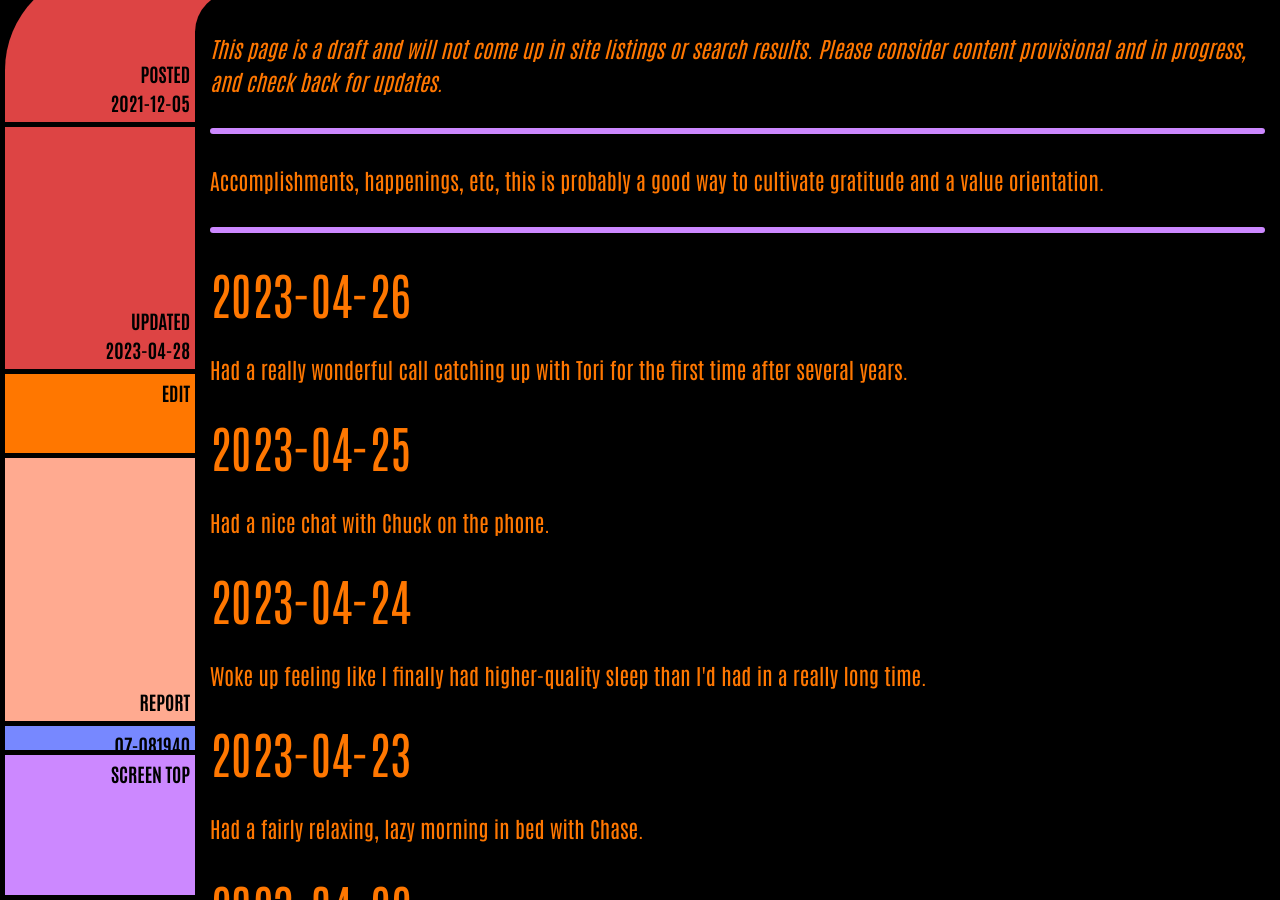
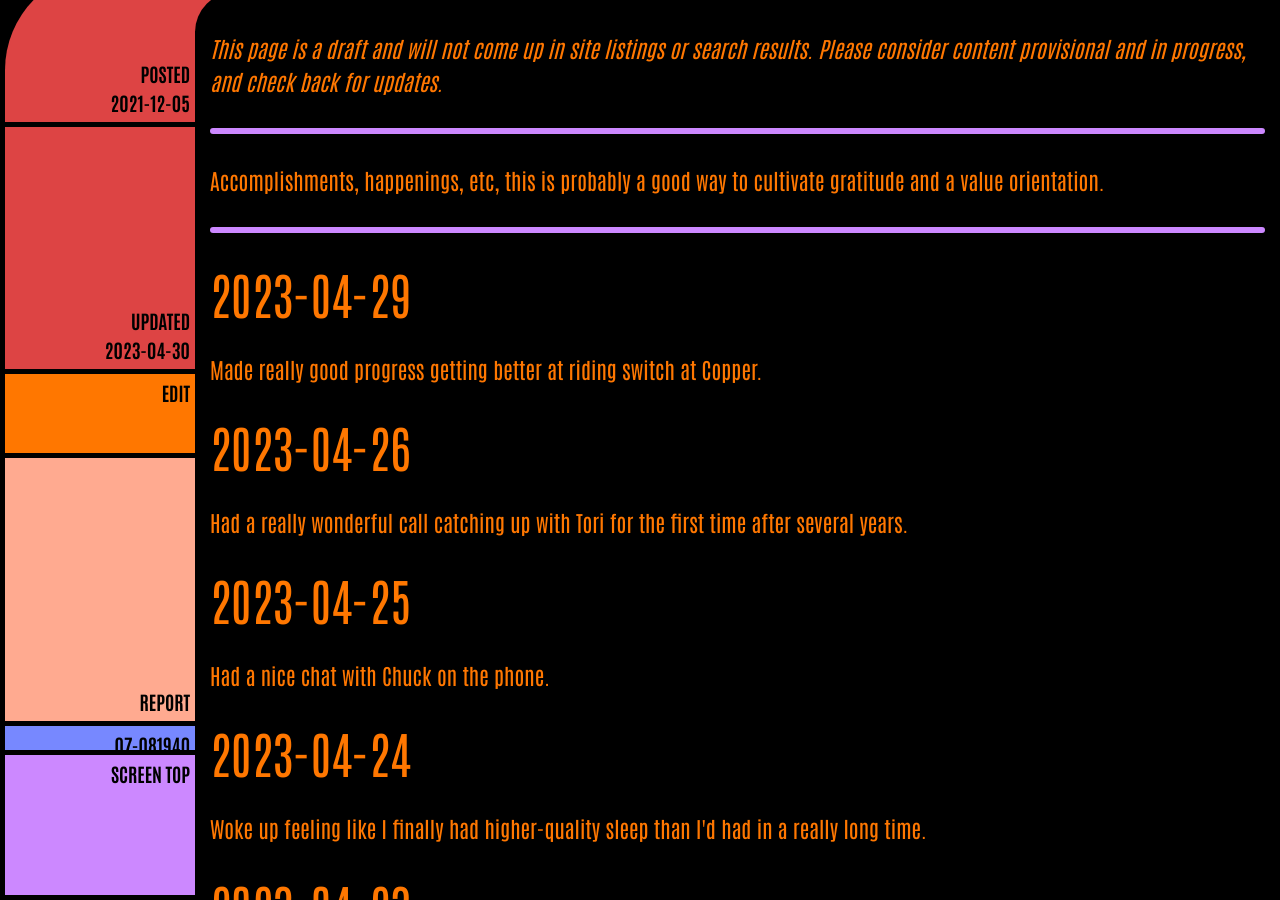
Before and after one commit to ArthurZey/arthurzey.github.io, a Jekyll site: the page built from _pages/one-good-thing.md, in a window 1280 px wide and 900 px high, scrolled down 333 px. Built offline with Jekyll 4.4.1, drawn with Linux system fonts in a browser that asks for light colours.

Commit message:
added 2023-04-29

```diff
--- a/_pages/one-good-thing.md
+++ b/_pages/one-good-thing.md
@@ -2,12 +2,15 @@
 title: One Good Thing
 description: "Accomplishments, happenings, etc, this is probably a good way to cultivate gratitude and a value orientation."
 date: "2021-12-05"
-last_modified_at: "2023-04-28T19:31:20+00:00"
+last_modified_at: "2023-04-30T04:08:12+00:00"
 tags:
   - happenings
   - draft
 sitemap: false
 ---
+
+## 2023-04-29
+Made really good progress getting better at riding switch at Copper.
 
 ## 2023-04-26
 Had a really wonderful call catching up with Tori for the first time after several years.
```
